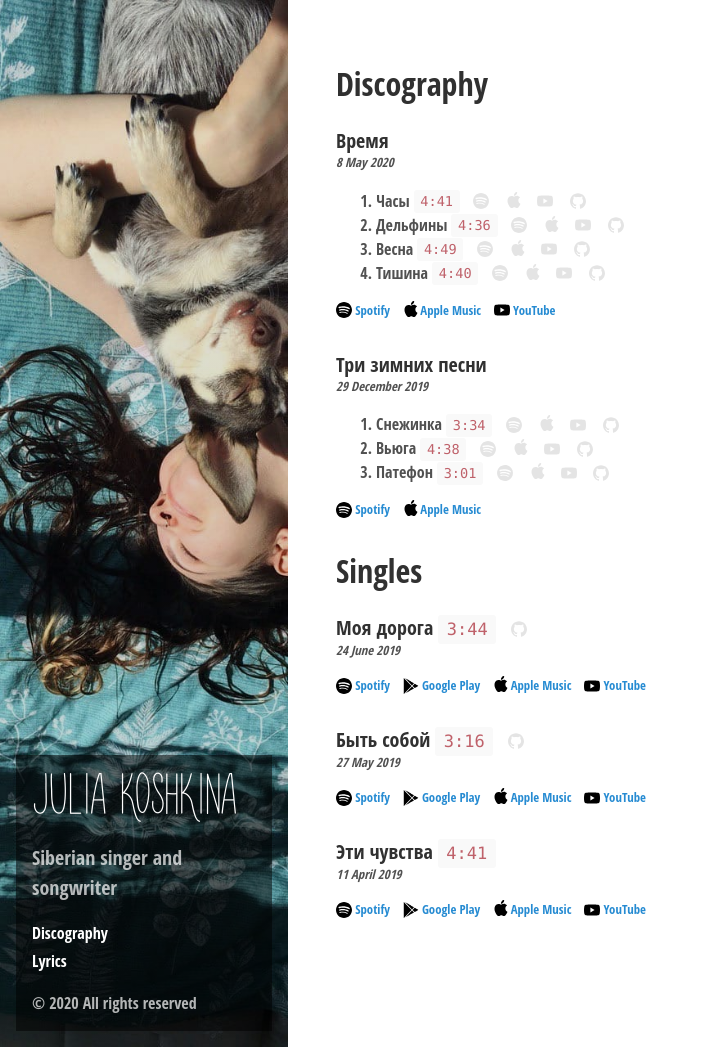
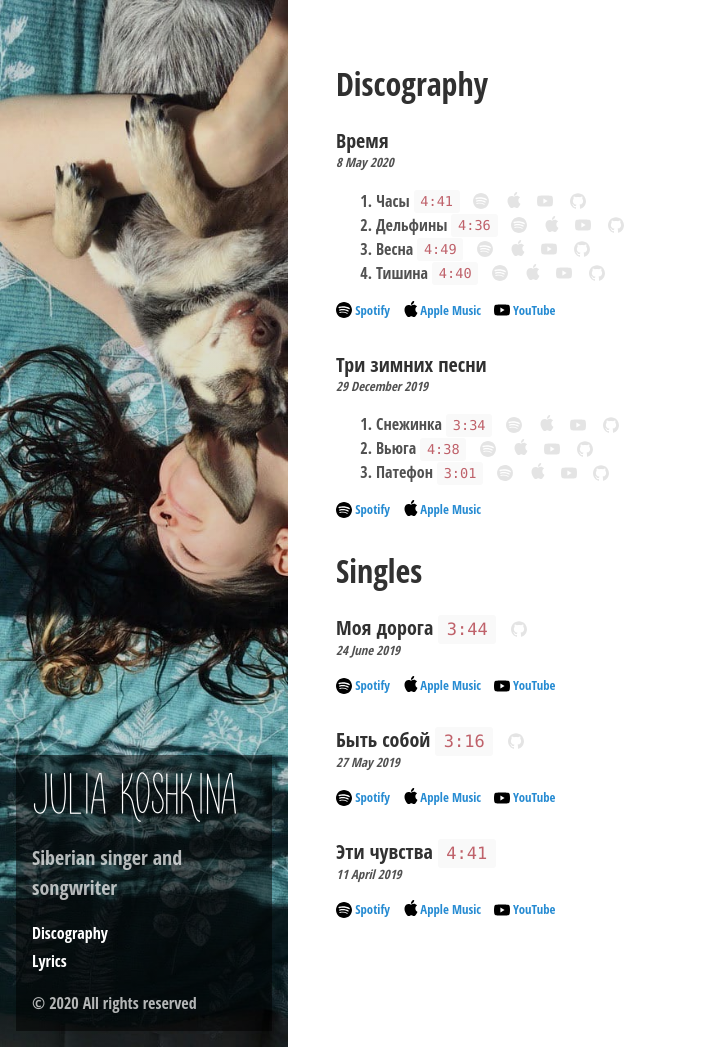
Before and after one commit to kshkn/kshkn.github.io, a Jekyll site: the page built from index.md, in a window 1280 px wide and 1047 px high. Shown: the whole window, without its empty margins (0-709 px from the left). Built offline with Jekyll 4.4.1, drawn with Linux system fonts in a browser that asks for light colours.

Commit message:
remove google play from singles

```diff
--- a/_data/singles.yml
+++ b/_data/singles.yml
@@ -5,7 +5,6 @@
   length: '3:44'
   links:
     Spotify:     https://open.spotify.com/track/3eVHoJbDDgfTfCkO7uMfFH
-    Google Play: https://play.google.com/store/music/album/Soulway_%D0%9C%D0%BE%D1%8F_%D0%94%D0%BE%D1%80%D0%BE%D0%B3%D0%B0_feat_%D0%AE%D0%BB%D1%8F_%D0%9A%D0%BE%D1%88%D0%BA%D0%B8%D0%BD%D0%B0?id=Bclz62bua2nejn4j5kmebhzfi5a
     Apple Music: https://music.apple.com/ru/album/%D0%BC%D0%BE%D1%8F-%D0%B4%D0%BE%D1%80%D0%BE%D0%B3%D0%B0-feat-%D1%8E%D0%BB%D1%8F-%D0%BA%D0%BE%D1%88%D0%BA%D0%B8%D0%BD%D0%B0-single/1469140828
     YouTube:     https://www.youtube.com/watch?v=83vFK7PzIXY
     GitHub:      https://github.com/kshkn/lyrics/blob/master/%D0%BC%D0%BE%D1%8F%20%D0%B4%D0%BE%D1%80%D0%BE%D0%B3%D0%B0.md
@@ -15,7 +14,6 @@
   length: '3:16'
   links:
     Spotify:     https://open.spotify.com/track/08fLn8hDsikTgf4H5U80VG
-    Google Play: https://play.google.com/store/music/album/Soulway_%D0%91%D1%8B%D1%82%D1%8C_%D0%A1%D0%BE%D0%B1%D0%BE%D0%B9_feat_%D0%AE%D0%BB%D1%8F_%D0%9A%D0%BE%D1%88%D0%BA%D0%B8%D0%BD%D0%B0?id=Bq5ez2qaqqlrbfwpovnr62iewbi
     Apple Music: https://music.apple.com/ru/album/%D0%B1%D1%8B%D1%82%D1%8C-%D1%81%D0%BE%D0%B1%D0%BE%D0%B9-feat-%D1%8E%D0%BB%D1%8F-%D0%BA%D0%BE%D1%88%D0%BA%D0%B8%D0%BD%D0%B0-single/1465419085
     YouTube:     https://www.youtube.com/watch?v=1OSiUhMtSJA
     GitHub:      https://github.com/kshkn/lyrics/blob/master/%D0%B1%D1%8B%D1%82%D1%8C%20%D1%81%D0%BE%D0%B1%D0%BE%D0%B9.md
@@ -25,6 +23,5 @@
   length: '4:41'
   links:
     Spotify:     https://open.spotify.com/track/0bQd81AoHz0EVwHxJy0FXN
-    Google Play: https://play.google.com/store/music/album/Soulway_%D0%AD%D1%82%D0%B8_%D0%A7%D1%83%D0%B2%D1%81%D1%82%D0%B2%D0%B0_feat_%D0%AE%D0%BB%D1%8F_%D0%9A%D0%BE%D1%88%D0%BA%D0%B8%D0%BD%D0%B0?id=By5vvbhjsq6vgzksrqg7d6bdnzy
     Apple Music: https://music.apple.com/ru/album/%D1%8D%D1%82%D0%B8-%D1%87%D1%83%D0%B2%D1%81%D1%82%D0%B2%D0%B0-feat-%D1%8E%D0%BB%D1%8F-%D0%BA%D0%BE%D1%88%D0%BA%D0%B8%D0%BD%D0%B0-single/id1469142426
     YouTube:     https://www.youtube.com/watch?v=JxlV6Q0Udhs&list=PLA48gcqFzDqxt8kCgYjziZssd1f0ahFW5&index=2&t=0s
```
